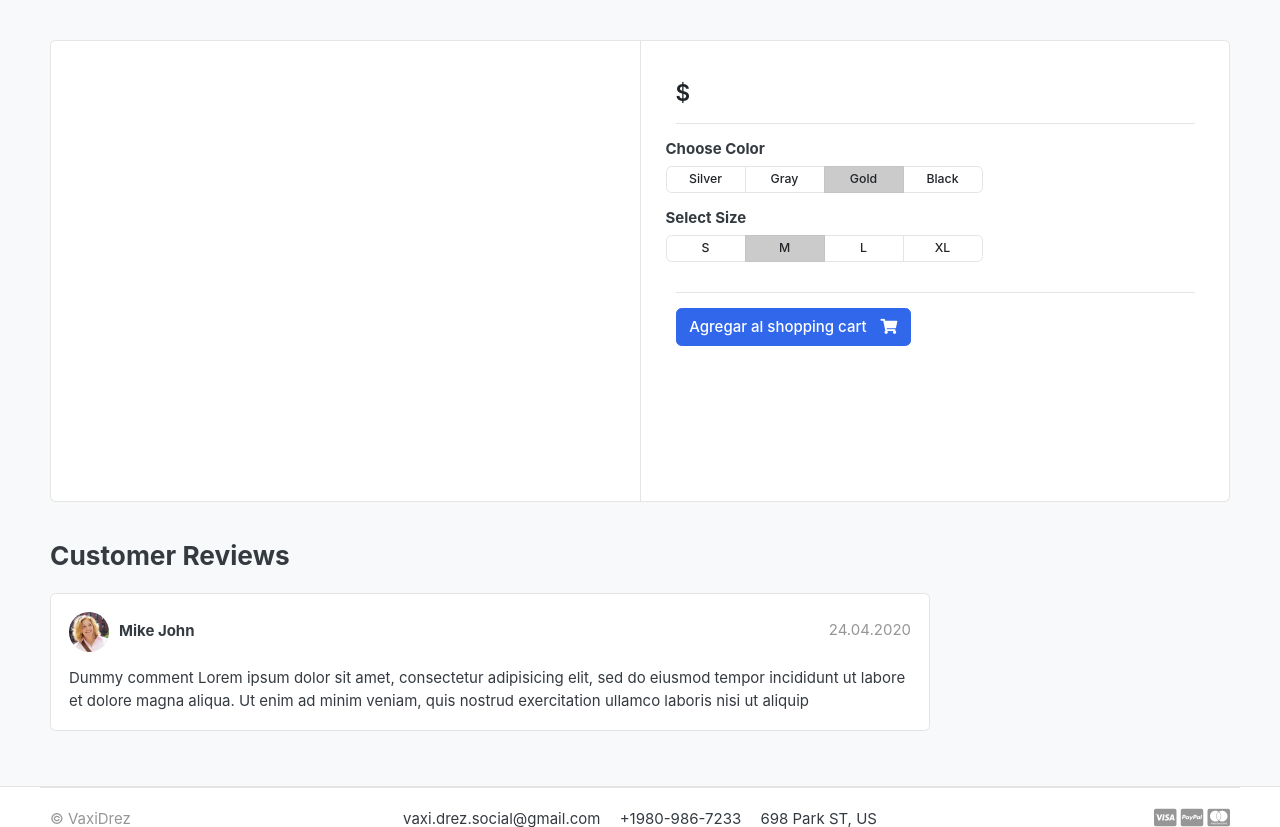
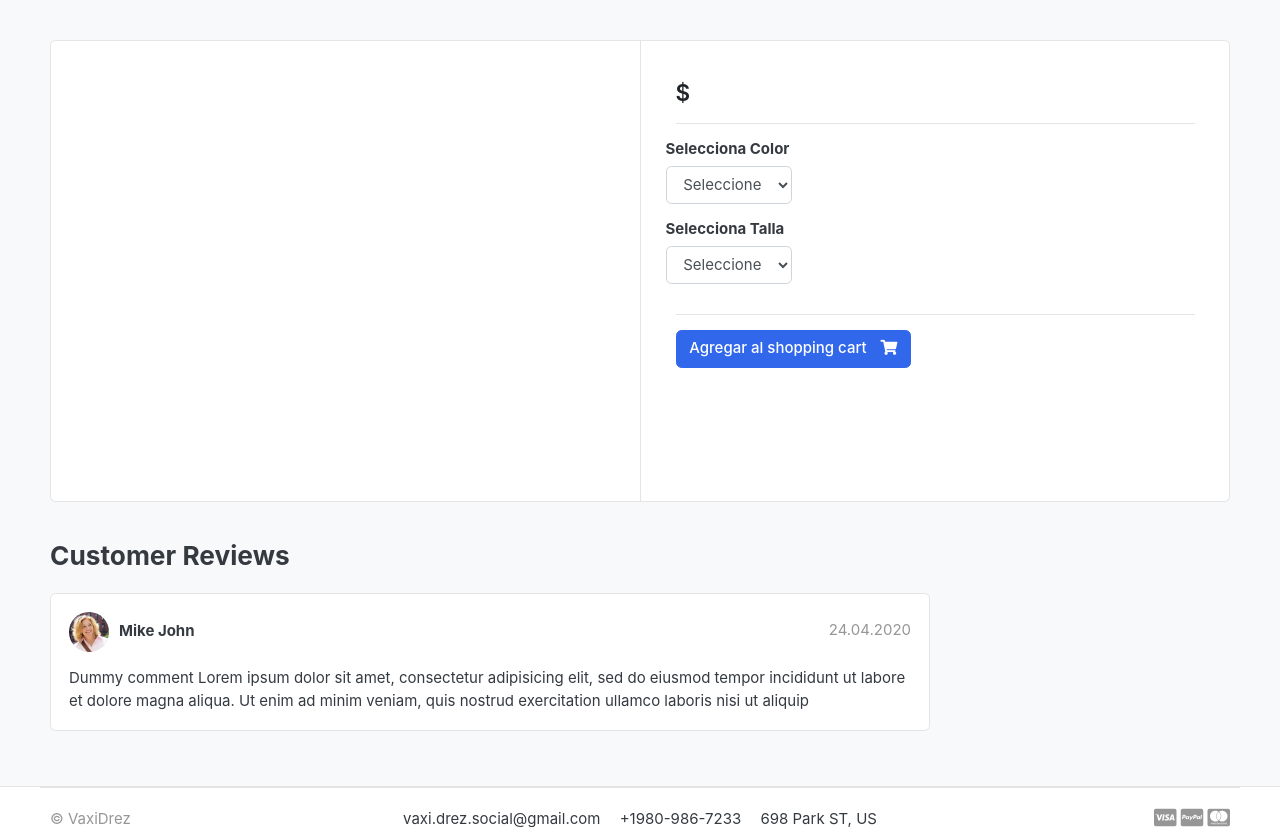
Before and after one commit to CarlosDeLosSantos/CursoDjangoUdemy_Ecommerce, a Django app: template templates/store/product_detail.html in a window 1280 px wide. Shown: the part 118-945 px from the top of the page. Run offline with Django 5.2, Linux system fonts and the light colour scheme; the template is opened without the code that fills it, so the values that code supplies are empty; some web fonts are replaced.

Commit message:
Añadiendo Variations (variaciones en productos: tallas, colores, etc) Pt1

```diff
--- a/templates/store/product_detail.html
+++ b/templates/store/product_detail.html
@@ -17,6 +17,9 @@
     </article> <!-- gallery-wrap .end// -->
             </aside>
             <main class="col-md-6 border-left">
+
+    <form class="" action="{% url 'add_cart' single_product.id %}" method="GET">
+
     <article class="content-body">
 
     <h2 class="title">{{single_product.product_name}}</h2>
@@ -31,40 +34,30 @@
     <hr>
         <div class="row">
             <div class="item-option-select">
-                <h6>Choose Color</h6>
-                <div class="btn-group btn-group-sm btn-group-toggle" data-toggle="buttons">
-                  <label class="btn btn-light">
-                    <input type="radio" name="radio_color"> Silver
-                  </label>
-                  <label class="btn btn-light">
-                    <input type="radio" name="radio_color" > Gray
-                  </label>
-                  <label class="btn btn-light active">
-                    <input type="radio" name="radio_color checked"> Gold
-                  </label>
-                  <label class="btn btn-light">
-                    <input type="radio" name="radio_color"> Black
-                  </label>
-                </div>
+                <h6>Selecciona Color</h6>
+
+                <select class="form-control" name="color" id="" required>
+                <option value="" disabled selected>Seleccione</option>
+                {% for i in single_product.variation_set.colors  %}
+                  <option value="{{i.variation.value | lower }}"> {{i.variation_value | capfirst }} </option>
+                  <!--| lower y | capfisrt son filtros especificos, para mantener en minúscula y para mostrar la primera letra eb
+                        mayuscula respectivamente-->
+                {% endfor %}
+                </select>
+
             </div>
         </div> <!-- row.// -->
         <div class="row">
             <div class="item-option-select">
-                <h6>Select Size</h6>
-                <div class="btn-group btn-group-sm btn-group-toggle" data-toggle="buttons">
-                  <label class="btn btn-light">
-                    <input type="radio" name="radio_color"> S
-                  </label>
-                  <label class="btn btn-light active">
-                    <input type="radio" name="radio_color" checked> M
-                  </label>
-                  <label class="btn btn-light">
-                    <input type="radio" name="radio_color"> L
-                  </label>
-                  <label class="btn btn-light">
-                    <input type="radio" name="radio_color"> XL
-                  </label>
-                </div>
+                <h6>Selecciona Talla</h6>
+
+                <select class="form-control" name="talla" id="" required>
+                    <option value="" disabled selected>Seleccione</option>
+                    {% for i in single_product.variation_set.tallas  %}
+                      <option value="{{i.variation.value | lower }}"> {{i.variation_value | capfirst }} </option>
+                    {% endfor %}
+                    </select>
+
             </div>
         </div> <!-- row.// -->
         <hr>
@@ -79,10 +72,14 @@
           <a href="#" class="btn  btn-success"> <span class="text">Producto agregado al Carrito</span> <i class="fas fa-check"></i>  </a>
           <a href="{% url 'cart' %}" class="btn  btn-outline-primary"> <span class="text">Ver Carrito de Compras</span> <i class="fas fa-eye"></i>  </a>
           {% else %}
-          <a href="{% url 'add_cart' single_product.id %}" class="btn  btn-primary"> <span class="text">Agregar al shopping cart</span> <i class="fas fa-shopping-cart"></i>  </a>
+          <button type="submit" class="btn  btn-primary"> <span class="text">Agregar al shopping cart</span> <i class="fas fa-shopping-cart"></i>  </button>
           {% endif %}
         {% endif %}
+
       </article> <!-- product-info-aside .// -->
+    </form>
+
+
             </main> <!-- col.// -->
         </div> <!-- row.// -->
     </div> <!-- card.// -->
```
Also changed, not shown: store/admin.py (+13 -1 lines), store/models.py (+37 -0 lines), store/migrations/0002_variation.py (added).
